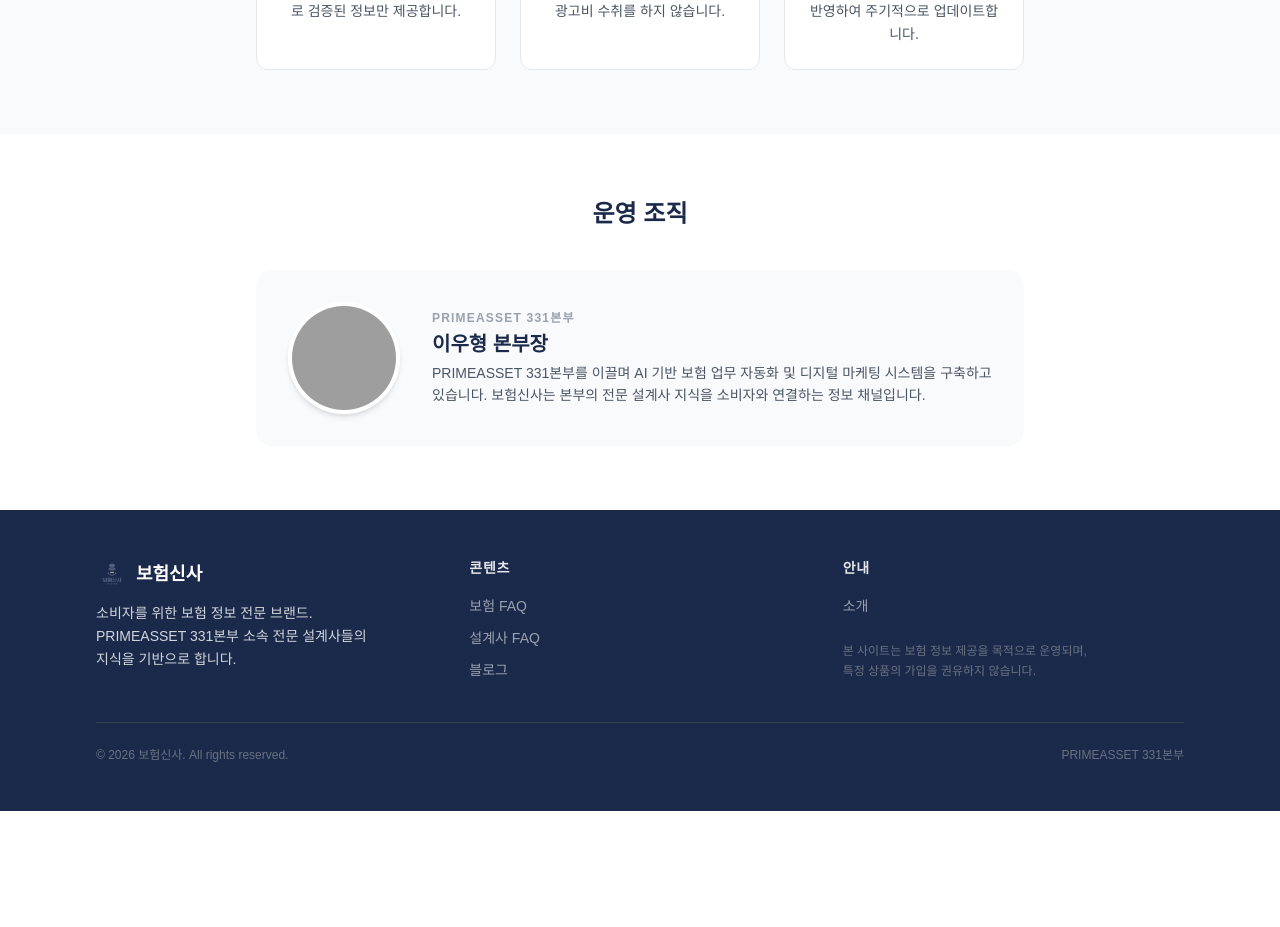
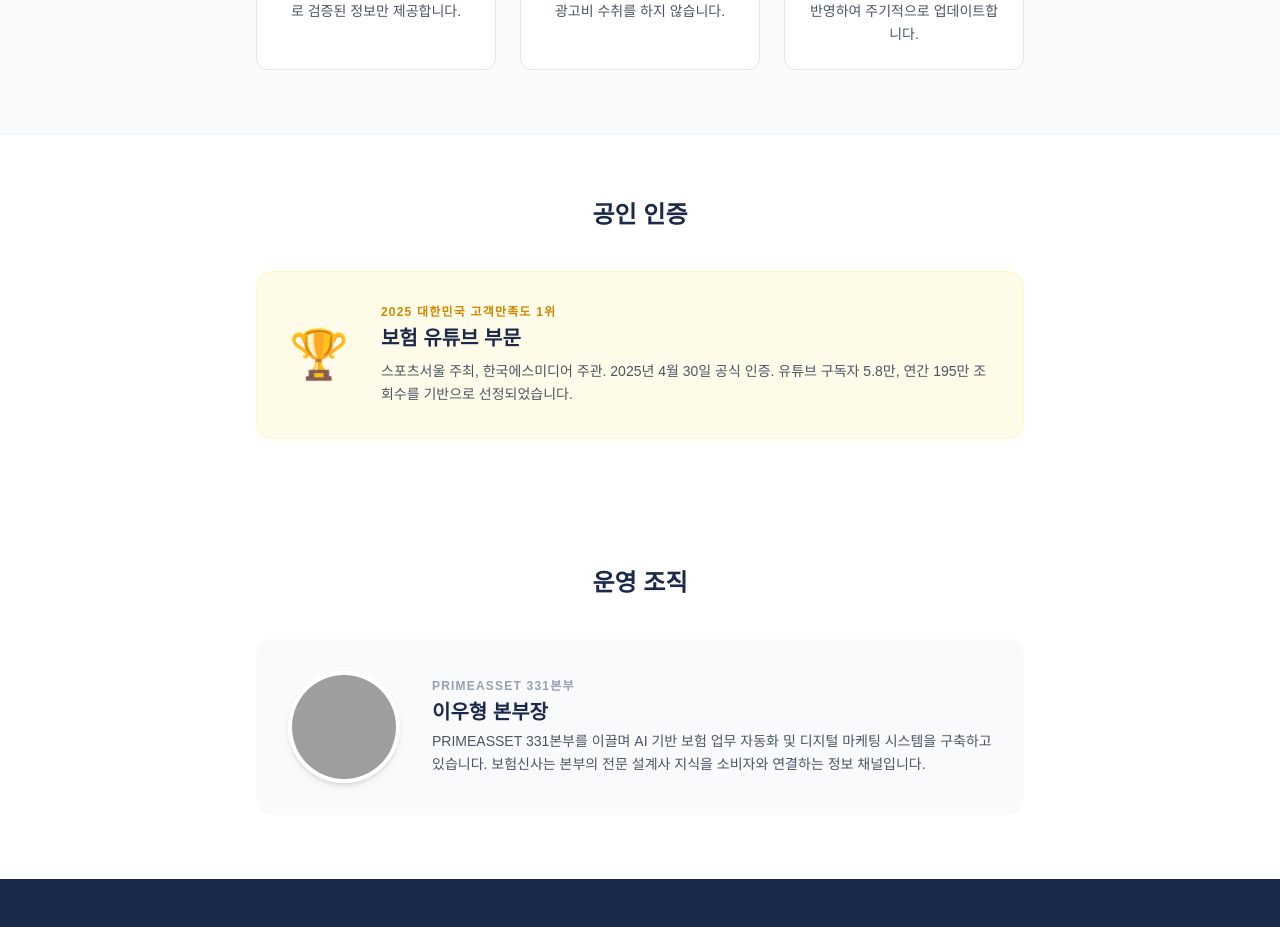
Before and after one commit to realbird01-a11y/bohumsinsa, a Next.js app: page /about in a window 1280 px wide. Shown: the part 1040-1967 px from the top of the page. Before the commit the page ends 1851 px from the top, so only its background shows below. Built offline with nearby package versions, Linux system fonts and the light colour scheme; grey boxes are pictures that could not be loaded; a web font is replaced by a local one.

Commit message:
feat: 수상 정보 및 유튜브 채널 수치 반영
- 홈 히어로: 2025 고객만족도 1위 배지 추가
- 홈 통계: 유튜브 구독자 5.8만, 연간 조회수 195만+으로 업데이트
- 소개 페이지: 공인 인증 섹션 추가

```diff
--- a/src/app/about/page.tsx
+++ b/src/app/about/page.tsx
@@ -109,6 +109,30 @@ export default function AboutPage() {
         </div>
       </section>
 
+      {/* 수상 */}
+      <section className="py-16 px-4 bg-white border-t border-gray-100">
+        <div className="max-w-3xl mx-auto">
+          <h2 className="text-2xl font-bold text-center mb-10" style={{ color: '#1B2A4A' }}>
+            공인 인증
+          </h2>
+          <div className="flex flex-col sm:flex-row items-center gap-8 bg-yellow-50 rounded-2xl p-8 border border-yellow-100">
+            <div className="text-5xl flex-shrink-0">🏆</div>
+            <div>
+              <p className="text-xs font-semibold uppercase tracking-widest text-yellow-600 mb-1">
+                2025 대한민국 고객만족도 1위
+              </p>
+              <h3 className="text-xl font-bold mb-2" style={{ color: '#1B2A4A' }}>
+                보험 유튜브 부문
+              </h3>
+              <p className="text-sm text-gray-600 leading-relaxed">
+                스포츠서울 주최, 한국에스미디어 주관. 2025년 4월 30일 공식 인증.
+                유튜브 구독자 5.8만, 연간 195만 조회수를 기반으로 선정되었습니다.
+              </p>
+            </div>
+          </div>
+        </div>
+      </section>
+
       {/* 운영자 */}
       <section className="py-16 px-4 bg-white">
         <div className="max-w-3xl mx-auto">
--- a/src/app/page.tsx
+++ b/src/app/page.tsx
@@ -35,9 +35,9 @@ const categories = [
 ]
 
 const stats = [
+  { value: '5.8만', label: '유튜브 구독자' },
+  { value: '195만+', label: '연간 조회수' },
   { value: '50+', label: '보험 FAQ' },
-  { value: '25+', label: '설계사 FAQ' },
-  { value: '30+', label: '보험사 비교' },
   { value: '매주', label: '콘텐츠 업데이트' },
 ]
 
@@ -47,9 +47,14 @@ export default function HomePage() {
       {/* 히어로 */}
       <section className="bg-white pt-16 pb-20 px-4">
         <div className="max-w-4xl mx-auto text-center">
-          <div className="inline-flex items-center gap-2 bg-blue-50 text-blue-700 text-xs font-medium px-3 py-1.5 rounded-full mb-6">
-            <span className="w-1.5 h-1.5 bg-blue-500 rounded-full"></span>
-            보험 전문 정보 채널
+          <div className="flex flex-wrap items-center gap-2 justify-center mb-6">
+            <div className="inline-flex items-center gap-2 bg-blue-50 text-blue-700 text-xs font-medium px-3 py-1.5 rounded-full">
+              <span className="w-1.5 h-1.5 bg-blue-500 rounded-full"></span>
+              보험 전문 정보 채널
+            </div>
+            <div className="inline-flex items-center gap-1.5 bg-yellow-50 text-yellow-800 text-xs font-medium px-3 py-1.5 rounded-full border border-yellow-200">
+              🏆 2025 대한민국 고객만족도 1위 · 보험 유튜브 부문
+            </div>
           </div>
 <h1 className="text-4xl sm:text-5xl font-bold leading-tight mb-6" style={{ color: '#1B2A4A' }}>
             보험, 제대로 알고<br />
```
